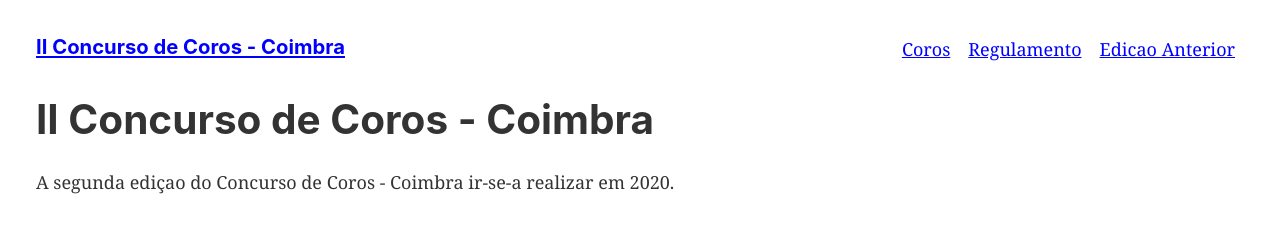
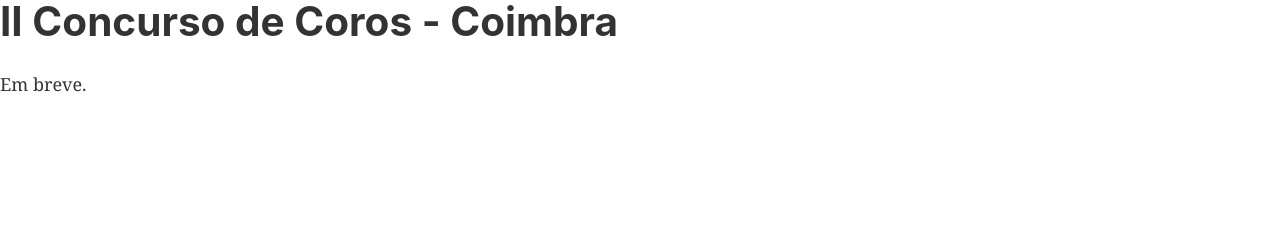
Before and after one commit to ruiramos/concurso-coros-coimbra, a Gatsby site: page / in a window 1280 px wide. Built offline with nearby package versions, Linux system fonts and the light colour scheme; Gatsby itself is replaced by a stand-in of ours.

Commit message:
Em breve

```diff
--- a/src/pages/index.js
+++ b/src/pages/index.js
@@ -7,13 +7,11 @@ import styled from "styled-components";
 const MainTitle = styled.h1``;
 
 const IndexPage = () => (
-  <Layout>
+  <div>
     <SEO title="Home" />
     <MainTitle>II Concurso de Coros - Coimbra</MainTitle>
-    <p>
-      A segunda ediçao do Concurso de Coros - Coimbra ir-se-a realizar em 2020.
-    </p>
-  </Layout>
+    <p>Em breve.</p>
+  </div>
 );
 
 export default IndexPage;
```
